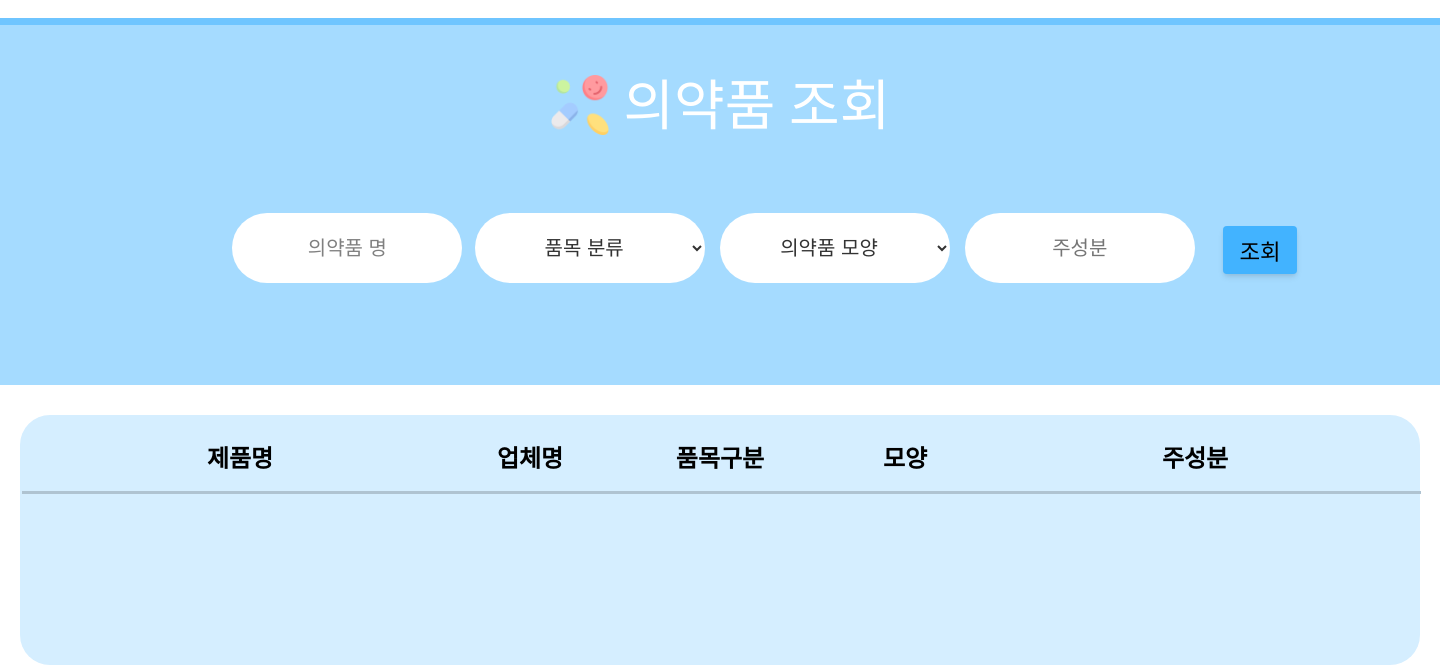
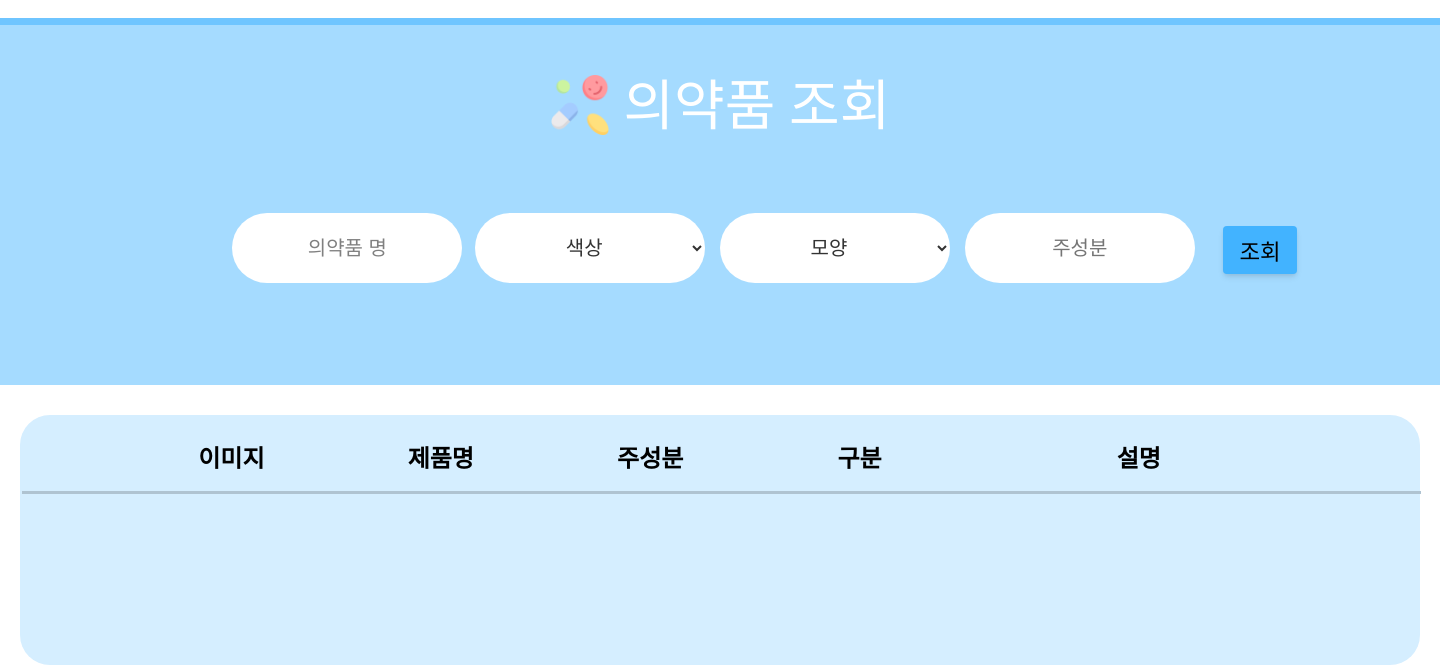
Before and after one commit to I00jey/Dr.web, a Flask app: page /medi.html in a window 1440 px wide. Shown: the part 273-942 px from the top of the page. Run offline with Flask 3, Linux system fonts and the light colour scheme; lists and menus that the app fills with data are empty.

Commit message:
DB 정보조회 서비스 전체 프론트 수정 및 보완

```diff
--- a/routes/main.py
+++ b/routes/main.py
@@ -1,4 +1,5 @@
-from flask import Blueprint, render_template, request, redirect
+from flask import Blueprint, render_template, request, redirect, Response
+import requests
 from db import get_db_connection, get_cursor
 import requests
 from bs4 import BeautifulSoup
@@ -71,16 +72,29 @@ def medi():
     return render_template("medi.html")
 
 
+@main_bp.route("/image_proxy")
+def image_proxy():
+    image_url = request.args.get("url")
+    if not image_url:
+        return "missing url", 400
+    try:
+        r = requests.get(image_url, stream=True)
+        content_type = r.headers.get("Content-Type", "image/jpg")
+        return Response(r.content, content_type=content_type)
+    except Exception as e:
+        return f"failed to fetch image : {e}", 500
+
+
 @main_bp.route("/medi_result", methods=["POST"])
 def medi_result():
     name = request.form.get("name")
-    part = request.form.get("part")
+    color = request.form.get("color")
     shape = request.form.get("shape")
-    kind = request.form.get("kind")
+    element = request.form.get("element")
     conn = get_db_connection()
     cursor = get_cursor(conn)
-    sql = "SELECT * FROM medi_table where medi_name like '%{}%' and medi_kind like '%{}%' and medi_shape like '%{}%' and medi_part like '%{}%'".format(
-        name, kind, shape, part
+    sql = "SELECT * FROM medi_table where medi_name like '%{}%' and medi_color like '%{}%' and medi_shape like '%{}%' and medi_element like '%{}%'".format(
+        name, color, shape, element
     )
     cursor.execute(sql)
     data_list = cursor.fetchall()
@@ -89,9 +103,9 @@ def medi_result():
         "medi_result.html",
         data_list_medi=data_list,
         name=name,
-        part=part,
+        color=color,
         shape=shape,
-        kind=kind,
+        element=element,
     )
 
 
--- a/static/css/emer_result_style.css
+++ b/static/css/emer_result_style.css
@@ -237,7 +237,7 @@ button {
 .content2data {
   color: #393939;
   text-align: center;
-  font-size: 11pt;
+  font-size: 13pt;
   position: relative;
   margin-top: -70px;
 }
@@ -252,13 +252,13 @@ button {
 }
 .name {
   display: inline-block;
-  width: 270px;
+  width: 30%;
   left: 45%;
   padding-right: 40px;
 }
 .where {
   display: inline-block;
-  width: 430px;
+  width: 60%;
   left: 45%;
   text-align: left;
   padding-right: 20px;
--- a/static/css/emerstyle.css
+++ b/static/css/emerstyle.css
@@ -254,18 +254,17 @@ button {
 }
 .name {
   display: inline-block;
-  width: 200px;
+  width: 30%;
   left: 45%;
   padding-right: 40px;
 }
 .where {
   display: inline-block;
-  width: 430px;
+  width: 60%;
   left: 45%;
   text-align: left;
   padding-right: 20px;
 }
-
 #item_where {
   text-align: center;
 }
--- a/static/css/medistyle.css
+++ b/static/css/medistyle.css
@@ -318,29 +318,31 @@ button {
   height: 100px;
   margin-bottom: -35px;
 }
+
+
+.image {
+  display: inline-block;
+  width: 20%;
+  left: 45%;
+}
 .name {
   display: inline-block;
-  width: 390px;
+  width: 10%;
   left: 45%;
 }
-.comp {
+.tag {
   display: inline-block;
-  width: 190px;
+  width: 10%;
   left: 45%;
 }
-.kind {
+.element {
   display: inline-block;
-  width: 190px;
+  width: 20%;
   left: 45%;
 }
-.shape {
+.desc {
   display: inline-block;
-  width: 180px;
-  left: 45%;
-}
-.part {
-  display: inline-block;
-  width: 400px;
+  width: 30%;
   left: 45%;
 }
 
--- a/templates/emer.html
+++ b/templates/emer.html
@@ -136,8 +136,8 @@
         <tbody class="content2data">
           {% for i in data_list %}
           <tr class="content2data_list">
-            <td class="where">{{ i[1] }}</td>
-            <td class="num">{{ i[2] }}</td>
+            <td class="name">{{ i[1] }}</td>
+            <td class="where">{{ i[2] }}</td>
           </tr>
           {% endfor %}
         </tbody>
--- a/templates/emer_result.html
+++ b/templates/emer_result.html
@@ -136,8 +136,8 @@
         <tbody class="content2data">
           {% for i in data_list %}
           <tr class="content2data_list">
-            <td class="where">{{ i[1] }}</td>
-            <td class="num">{{ i[2] }}</td>
+            <td class="name">{{ i[1] }}</td>
+            <td class="where">{{ i[2] }}</td>
           </tr>
           {% endfor %}
         </tbody>
--- a/templates/medi.html
+++ b/templates/medi.html
@@ -1,19 +1,14 @@
 <!DOCTYPE html>
 <html>
+
 <head>
   <meta charset="UTF-8" />
   <meta name="viewport" content="width=device-width,initial-scale=1.0" />
   <title>Dr.Web</title>
-    <link
-      rel="stylesheet"
-      href="{{url_for('static',filename='css/medistyle.css') }}"
-    />
-    <link
-      rel="icon"
-      type="image/icon"
-      href="{{url_for('static',filename='image/tabicon.png') }}"
-    />
+  <link rel="stylesheet" href="{{url_for('static',filename='css/medistyle.css') }}" />
+  <link rel="icon" type="image/icon" href="{{url_for('static',filename='image/tabicon.png') }}" />
 </head>
+
 <body>
   <!--전체를 감싸는 태그-->
   <div id="all_content">
@@ -21,12 +16,8 @@
     <div id="main_header">
       <!--페이지 로고-->
       <h1 id="main_logo">
-          <img
-            src="{{url_for('static',filename='image/mainlogo.png') }}"
-            width="250"
-            height="180"
-            onclick="onclick_img()"
-          />
+        <img src="{{url_for('static',filename='image/mainlogo.png') }}" width="250" height="180"
+          onclick="onclick_img()" />
       </h1>
     </div>
     <!--여기까지 헤더코드-->
@@ -37,15 +28,8 @@
         <table>
           <tr>
             <td>
-                <input
-                  class="input_text"
-                  type="text"
-                  placeholder="검색어를 입력하세요"
-                  name="search"
-                  maxlength="255"
-                  value=""
-                  autocomplete="off"
-                />
+              <input class="input_text" type="text" placeholder="검색어를 입력하세요" name="search" maxlength="255" value=""
+                autocomplete="off" />
             </td>
             <td class="input_button_div">
               <input class="input_button" type="submit" value="" />
@@ -99,42 +83,39 @@
 
     <div id="content">
       <form action="/medi_result" method="post" id="content1">
-          <a
-            ><img
-              src="{{url_for('static',filename='image/medi.png') }}"
-              width="60px"
-              height="60px"
-            />
-            의약품 조회</a
-          >
+        <a><img src="{{url_for('static',filename='image/medi.png') }}" width="60px" height="60px" />
+          의약품 조회</a>
         <div id="sea">
           <div>
             <table>
               <tr>
                 <td>
-                    <input
-                      id="input_medi_name"
-                      type="text"
-                      name="name"
-                      placeholder="의약품 명"
-                    />
+                  <input id="input_medi_name" type="text" name="name" placeholder="의약품 명" />
                 </td>
               </tr>
             </table>
           </div>
         </div>
         <div id="sea0">
-            <select name="kind" type="select">
-              <option value="">품목 분류</option>
-              <option value="전문의약품">전문의약품</option>
-              <option value="일반의약품">일반의약품</option>
-              <option value="의약외품">의약외품</option>
-              <option value="한약재">한약재</option>
+          <select name="color" type="select">
+            <option value="">색상</option>
+            <option value="빨강">빨강</option>
+            <option value="하양">하양</option>
+            <option value="투명">투명</option>
+            <option value="주황">주황</option>
+            <option value="노랑">노랑</option>
+            <option value="초록">초록</option>
+            <option value="갈색">갈색</option>
+            <option value="파랑">파랑</option>
+            <option value="보라">보라</option>
+            <option value="분홍">분홍</option>
+            <option value="연두">연두</option>
+            <option value="하양">회색</option>
           </select>
         </div>
         <div id="sea1">
           <select name="shape" type="select">
-              <option value="">의약품 모양</option>
+            <option value="">모양</option>
             <option value="원형">원형</option>
             <option value="타원형">타원형</option>
             <option value="반원형">반원형</option>
@@ -148,7 +129,7 @@
           </select>
         </div>
         <div id="sea2">
-            <input name="part" type="text" placeholder="주성분" />
+          <input name="element" type="text" placeholder="주성분" />
         </div>
         <div id="medi_but">
           <button type="submit">조회</button>
@@ -158,24 +139,26 @@
       <table id="content2">
         <thead>
           <tr class="content2item">
+            <th class="image">이미지</th>
             <th class="name">제품명</th>
-              <th class="comp">업체명</th>
-              <th class="kind">품목구분</th>
-              <th class="shape">모양</th>
-              <th class="part">주성분</th>
+            <th class="element">주성분</th>
+            <th class="tag">구분</th>
+            <th class="desc">설명</th>
           </tr>
         </thead>
         <tbody class="content2data">
           <tr>
-              <th><hr id="content2hr" color="#afc3d1" /></th>
+            <th>
+              <hr id="content2hr" color="#afc3d1" />
+            </th>
           </tr>
           {% for i in data_list_medi %}
           <tr class="content2data_list">
-              <td class="name">{{ i[0] }}</td>
-              <td class="comp">{{ i[1] }}</td>
-              <td class="kind">{{ i[2] }}</td>
-              <td class="shape">{{ i[3] }}</td>
-              <td class="part">{{ i[4] }}</td>
+            <td class="image"> {{ i[1] }}</td>
+            <td class="name">{{ i[2] }}</td>
+            <td class="element">{{ i[3] }}</td>
+            <td class="tag">{{ i[4] }}</td>
+            <td class="desc">{{ i[5] }}</td>
           </tr>
           {% endfor %}
         </tbody>
@@ -311,4 +294,5 @@
   </div>
   <!--여기까지 메인 홈페이지 모든 코드-->
 </body>
+
 </html>
```
Also changed, not shown: routes/hospital.py (+15 -9 lines), static/css/drugstore_result_style.css (+3 -15 lines), static/css/drugstorestyle.css (+0 -12 lines), static/css/hos_result_style.css (+4 -4 lines), static/css/medi_result_style.css (+9 -8 lines), templates/drugstore.html (+18 -45 lines), templates/drugstore_result.html (+18 -45 lines), templates/hos.html (+15 -10 lines), templates/hos_result.html (+26 -45 lines), templates/medi_result.html (+40 -54 lines). Lines whose indentation alone changed are shown as unchanged.
